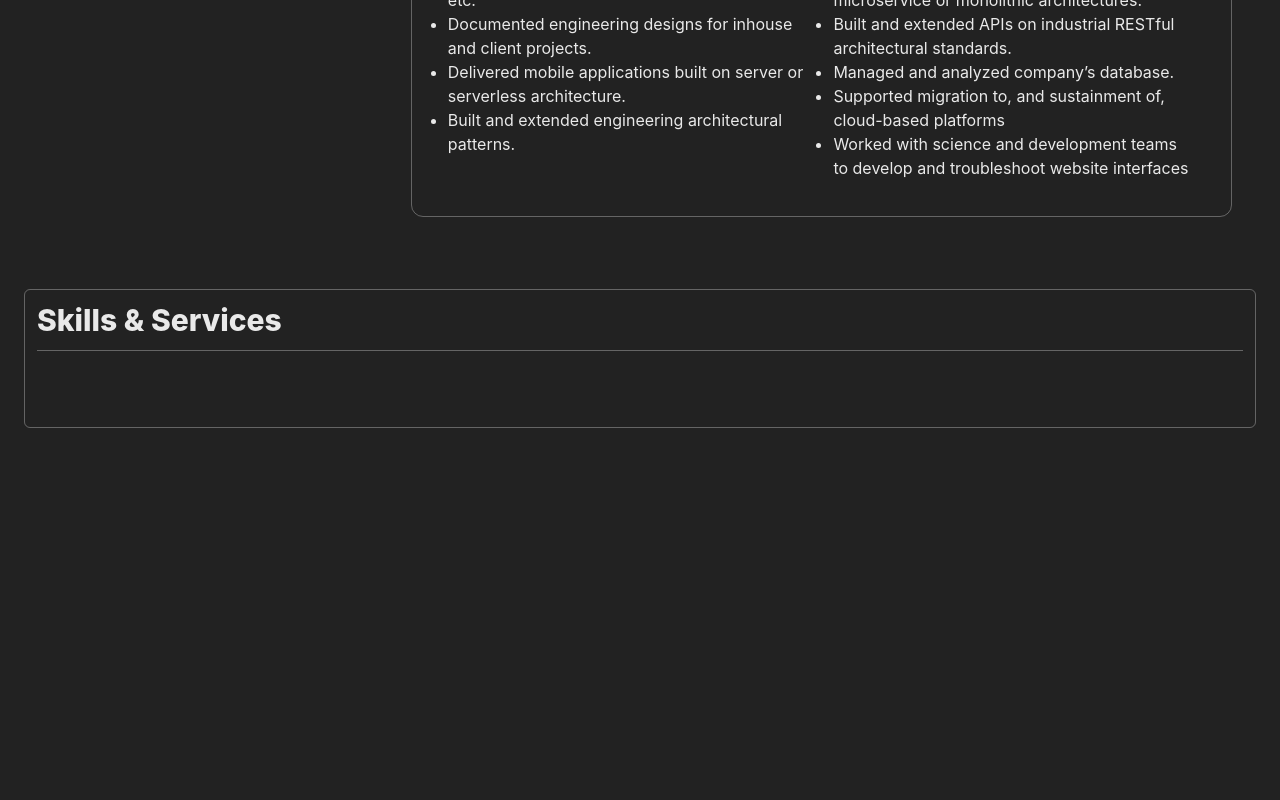
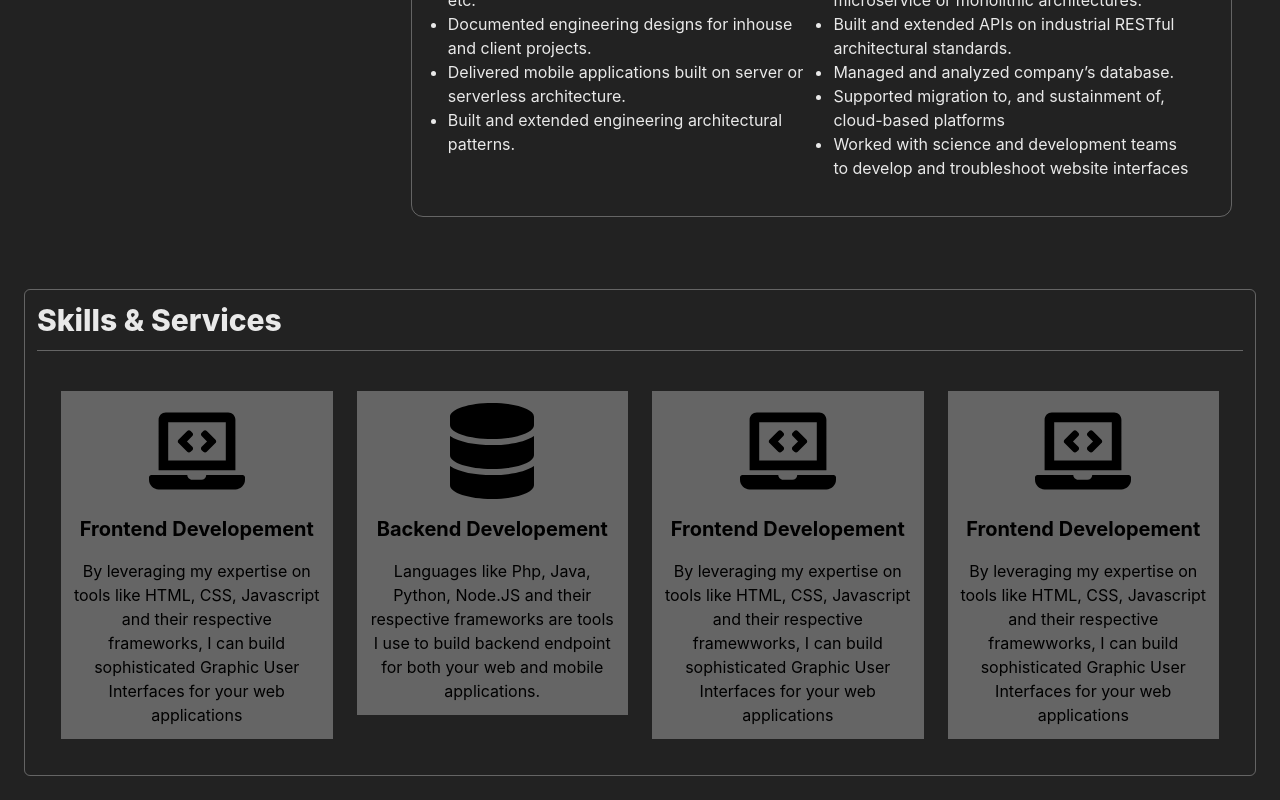
Before and after one commit to Chibueze-Adeyemi-Ajayi/REACT_portfolio, a React (Create React App) app: page / in a window 1280 px wide. Shown: the part 1597-2397 px from the top of the page. Before the commit the page ends 2049 px from the top, so only its background shows below. Built offline with nearby package versions, Linux system fonts and the light colour scheme.

Commit message:
My Portfolio

```diff
--- a/src/components/skill.js
+++ b/src/components/skill.js
@@ -1,7 +1,11 @@
 const Card = (props) => {
-    <div className="w-full h-fit p-3 flex flex-col space-y-2 bg-black">
-        Hola
-    </div>
+    return  (
+        <div className="w-full h-fit p-3 flex flex-col space-y-4 bg-white/30">
+            {props.icon}
+            <h1 className="text-center font-bold text-xl cursor-pointer">{props.title}</h1>
+            <font className="text-center">{props.content}</font>
+        </div>
+    );
 }
 
 const Skill = () => {
@@ -9,8 +13,28 @@ const Skill = () => {
         <div className="p-6">
             <div className="bg-inherit border border-white/30 rounded-md p-3 flex flex-col space-y-4">
                 <h1 className="text-white/90 text-3xl font-extrabold border-b border-white/30 pb-3">Skills & Services</h1>
-                <section className="w-full h-full p-6 grid grid-cols-3 gap-6">
-                    <Card />
+                <section className="w-full h-full p-6 grid grid-cols-4 gap-6">
+                    <Card icon={
+                        <svg className="w-24 mx-auto h-24" xmlns="http://www.w3.org/2000/svg" viewBox="0 0 640 512">
+                            <path className="fill-black" d="M255.03 261.65c6.25 6.25 16.38 6.25 22.63 0l11.31-11.31c6.25-6.25 6.25-16.38 0-22.63L253.25 192l35.71-35.72c6.25-6.25 6.25-16.38 0-22.63l-11.31-11.31c-6.25-6.25-16.38-6.25-22.63 0l-58.34 58.34c-6.25 6.25-6.25 16.38 0 22.63l58.35 58.34zm96.01-11.3l11.31 11.31c6.25 6.25 16.38 6.25 22.63 0l58.34-58.34c6.25-6.25 6.25-16.38 0-22.63l-58.34-58.34c-6.25-6.25-16.38-6.25-22.63 0l-11.31 11.31c-6.25 6.25-6.25 16.38 0 22.63L386.75 192l-35.71 35.72c-6.25 6.25-6.25 16.38 0 22.63zM624 416H381.54c-.74 19.81-14.71 32-32.74 32H288c-18.69 0-33.02-17.47-32.77-32H16c-8.8 0-16 7.2-16 16v16c0 35.2 28.8 64 64 64h512c35.2 0 64-28.8 64-64v-16c0-8.8-7.2-16-16-16zM576 48c0-26.4-21.6-48-48-48H112C85.6 0 64 21.6 64 48v336h512V48zm-64 272H128V64h384v256z"/>
+                        </svg>
+                    } title="Frontend Developement" content="By leveraging my expertise on tools like HTML, CSS, Javascript and their respective frameworks, I can build sophisticated Graphic User Interfaces for your web applications"/>
+                    <Card icon={
+                        <svg className="w-24 mx-auto h-24" xmlns="http://www.w3.org/2000/svg" viewBox="0 0 448 512">
+                            <path className="fill-black" d="M448 73.143v45.714C448 159.143 347.667 192 224 192S0 159.143 0 118.857V73.143C0 32.857 100.333 0 224 0s224 32.857 224 73.143zM448 176v102.857C448 319.143 347.667 352 224 352S0 319.143 0 278.857V176c48.125 33.143 136.208 48.572 224 48.572S399.874 209.143 448 176zm0 160v102.857C448 479.143 347.667 512 224 512S0 479.143 0 438.857V336c48.125 33.143 136.208 48.572 224 48.572S399.874 369.143 448 336z"/>
+                        </svg>
+                    } title="Backend Developement" content="Languages like Php, Java, Python, Node.JS and their respective frameworks are tools I use to build backend endpoint for both your web and mobile applications."/>
+                    <Card icon={
+                        <svg className="w-24 mx-auto h-24" xmlns="http://www.w3.org/2000/svg" viewBox="0 0 640 512">
+                            <path className="fill-black" d="M255.03 261.65c6.25 6.25 16.38 6.25 22.63 0l11.31-11.31c6.25-6.25 6.25-16.38 0-22.63L253.25 192l35.71-35.72c6.25-6.25 6.25-16.38 0-22.63l-11.31-11.31c-6.25-6.25-16.38-6.25-22.63 0l-58.34 58.34c-6.25 6.25-6.25 16.38 0 22.63l58.35 58.34zm96.01-11.3l11.31 11.31c6.25 6.25 16.38 6.25 22.63 0l58.34-58.34c6.25-6.25 6.25-16.38 0-22.63l-58.34-58.34c-6.25-6.25-16.38-6.25-22.63 0l-11.31 11.31c-6.25 6.25-6.25 16.38 0 22.63L386.75 192l-35.71 35.72c-6.25 6.25-6.25 16.38 0 22.63zM624 416H381.54c-.74 19.81-14.71 32-32.74 32H288c-18.69 0-33.02-17.47-32.77-32H16c-8.8 0-16 7.2-16 16v16c0 35.2 28.8 64 64 64h512c35.2 0 64-28.8 64-64v-16c0-8.8-7.2-16-16-16zM576 48c0-26.4-21.6-48-48-48H112C85.6 0 64 21.6 64 48v336h512V48zm-64 272H128V64h384v256z"/>
+                        </svg>
+                    } title="Frontend Developement" content="By leveraging my expertise on tools like HTML, CSS, Javascript and their respective framewworks, I can build sophisticated Graphic User Interfaces for your web applications"/>
+                    <Card icon={
+                        <svg className="w-24 mx-auto h-24" xmlns="http://www.w3.org/2000/svg" viewBox="0 0 640 512">
+                            <path className="fill-black" d="M255.03 261.65c6.25 6.25 16.38 6.25 22.63 0l11.31-11.31c6.25-6.25 6.25-16.38 0-22.63L253.25 192l35.71-35.72c6.25-6.25 6.25-16.38 0-22.63l-11.31-11.31c-6.25-6.25-16.38-6.25-22.63 0l-58.34 58.34c-6.25 6.25-6.25 16.38 0 22.63l58.35 58.34zm96.01-11.3l11.31 11.31c6.25 6.25 16.38 6.25 22.63 0l58.34-58.34c6.25-6.25 6.25-16.38 0-22.63l-58.34-58.34c-6.25-6.25-16.38-6.25-22.63 0l-11.31 11.31c-6.25 6.25-6.25 16.38 0 22.63L386.75 192l-35.71 35.72c-6.25 6.25-6.25 16.38 0 22.63zM624 416H381.54c-.74 19.81-14.71 32-32.74 32H288c-18.69 0-33.02-17.47-32.77-32H16c-8.8 0-16 7.2-16 16v16c0 35.2 28.8 64 64 64h512c35.2 0 64-28.8 64-64v-16c0-8.8-7.2-16-16-16zM576 48c0-26.4-21.6-48-48-48H112C85.6 0 64 21.6 64 48v336h512V48zm-64 272H128V64h384v256z"/>
+                        </svg>
+                    } title="Frontend Developement" content="By leveraging my expertise on tools like HTML, CSS, Javascript and their respective framewworks, I can build sophisticated Graphic User Interfaces for your web applications"/>
+
                 </section>
             </div>
         </div>
```
